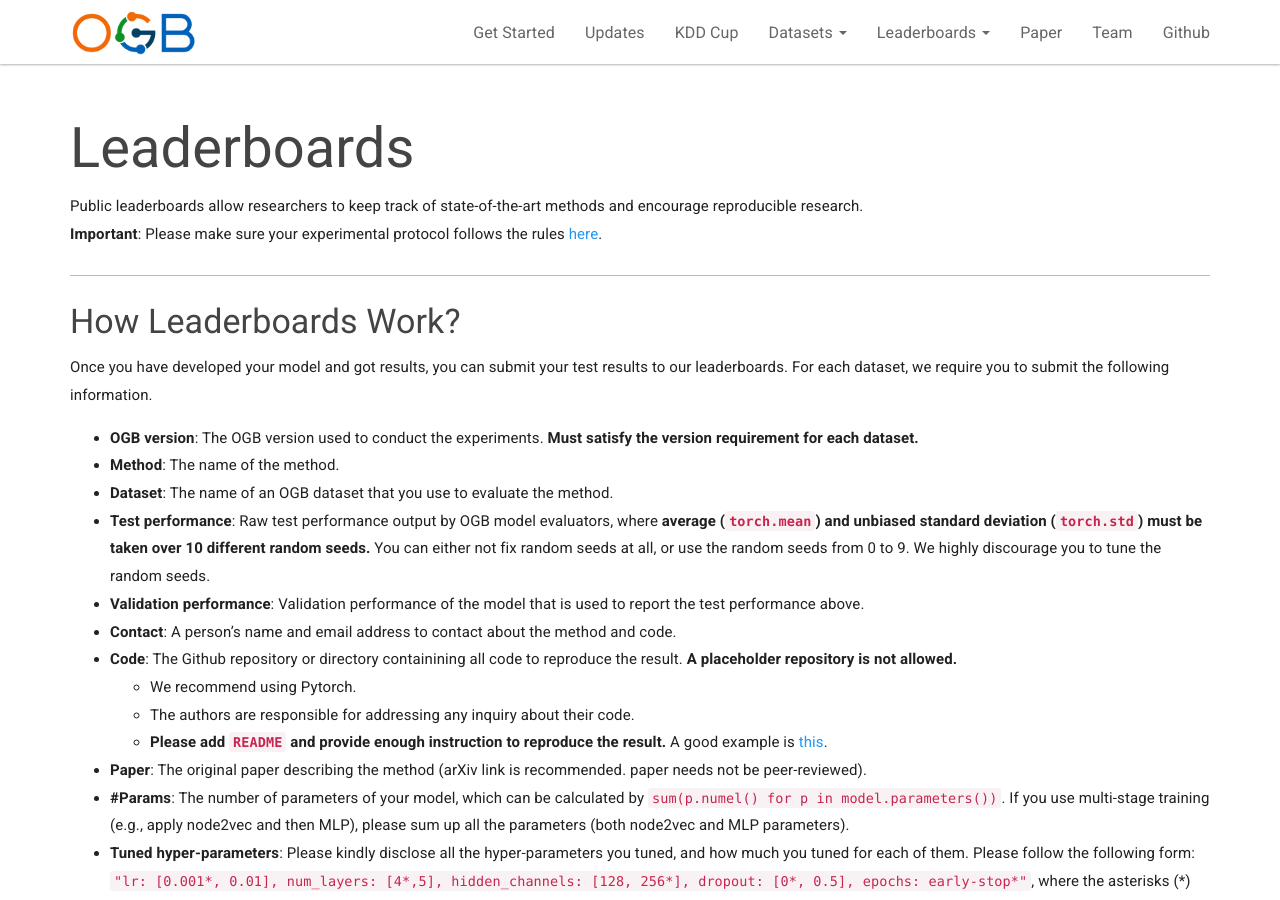
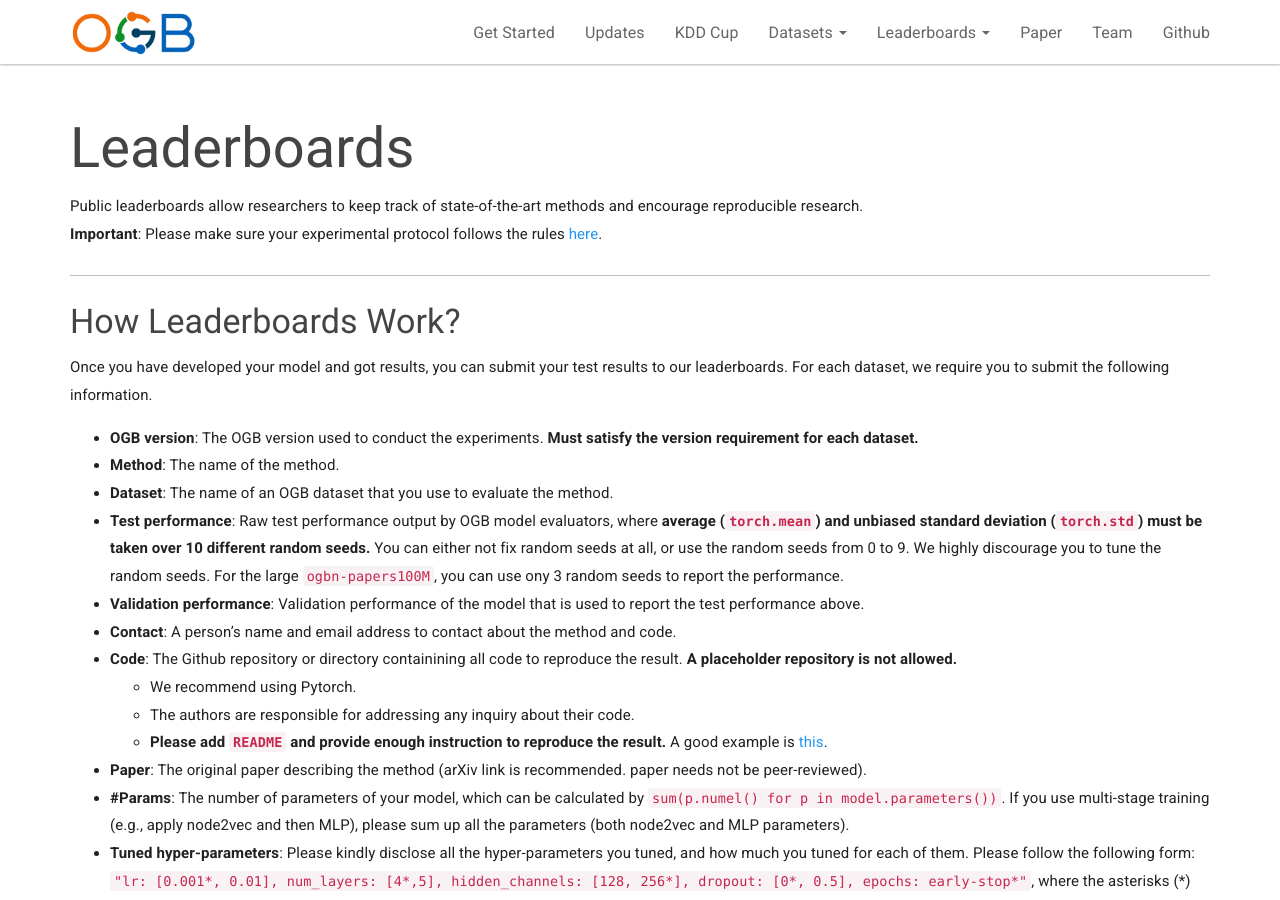
Before and after one commit to snap-stanford/ogb-web, a Jekyll site: the page built from _docs/leaderboard/leader_overview.md, in a window 1280 px wide and 900 px high. Built offline with Jekyll 4.4.1, drawn with Linux system fonts in a browser that asks for light colours.

Commit message:
only 3 seeds for papers100m

```diff
--- a/_docs/leaderboard/leader_overview.md
+++ b/_docs/leaderboard/leader_overview.md
@@ -16,7 +16,7 @@ For each dataset, we require you to submit the following information.
 - **OGB version**: The OGB version used to conduct the experiments. **Must satisfy the version requirement for each dataset.**
 - **Method**: The name of the method.
 - **Dataset**: The name of an OGB dataset that you use to evaluate the method.
-- **Test performance**: Raw test performance output by OGB model evaluators, where **average (`torch.mean`) and unbiased standard deviation (`torch.std`) must be taken over 10 different random seeds.** You can either not fix random seeds at all, or use the random seeds from 0 to 9. We highly discourage you to tune the random seeds.
+- **Test performance**: Raw test performance output by OGB model evaluators, where **average (`torch.mean`) and unbiased standard deviation (`torch.std`) must be taken over 10 different random seeds.** You can either not fix random seeds at all, or use the random seeds from 0 to 9. We highly discourage you to tune the random seeds. For the large [`ogbn-papers100M`](../nodeprop/#ogbn-papers100M), you can use ony 3 random seeds to report the performance.
 - **Validation performance**: Validation performance of the model that is used to report the test performance above.
 - **Contact**: A person's name and email address to contact about the method and code.
 - **Code**: The Github repository or directory containining all code to reproduce the result. **A placeholder repository is not allowed.**
```
